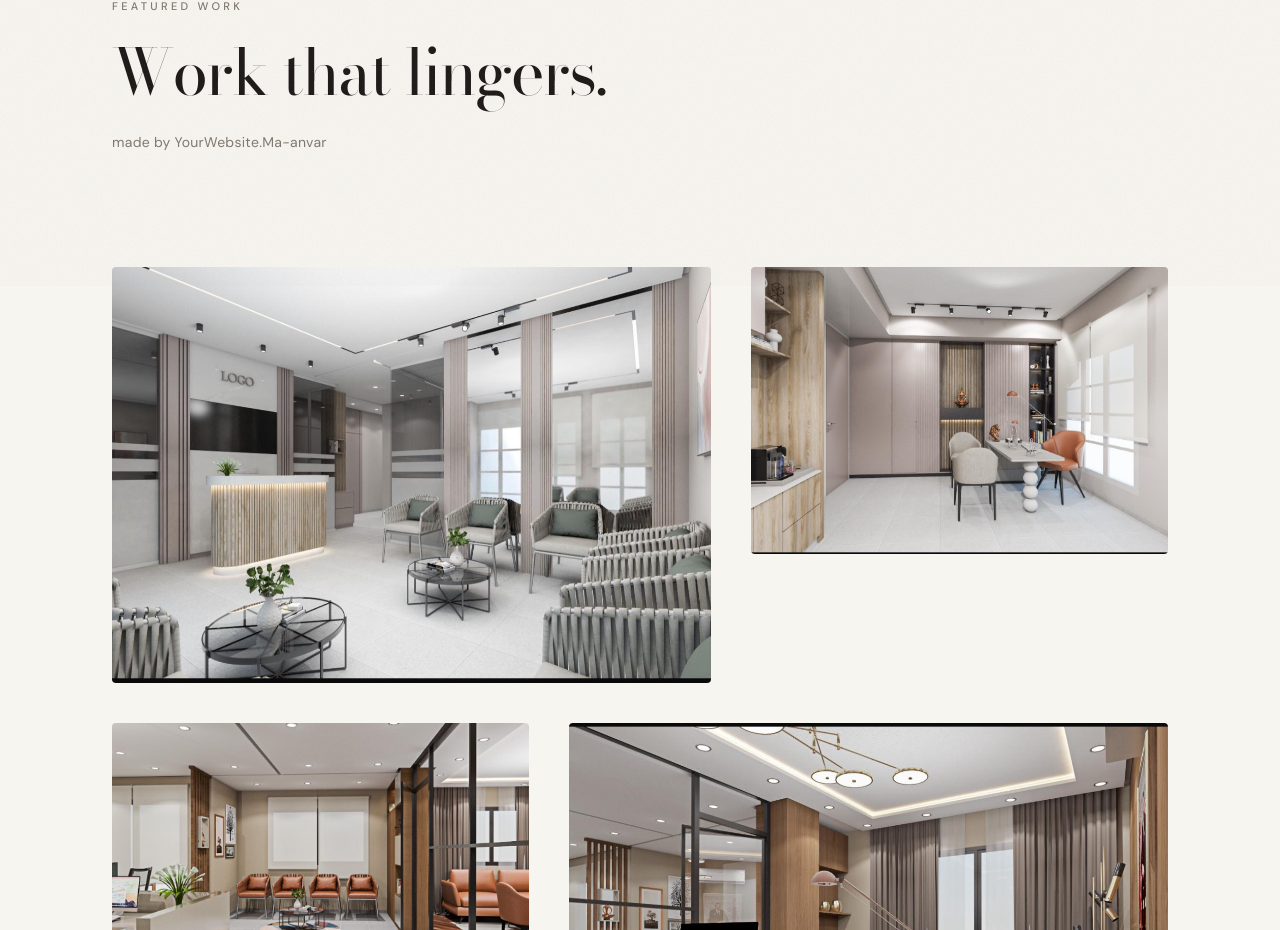
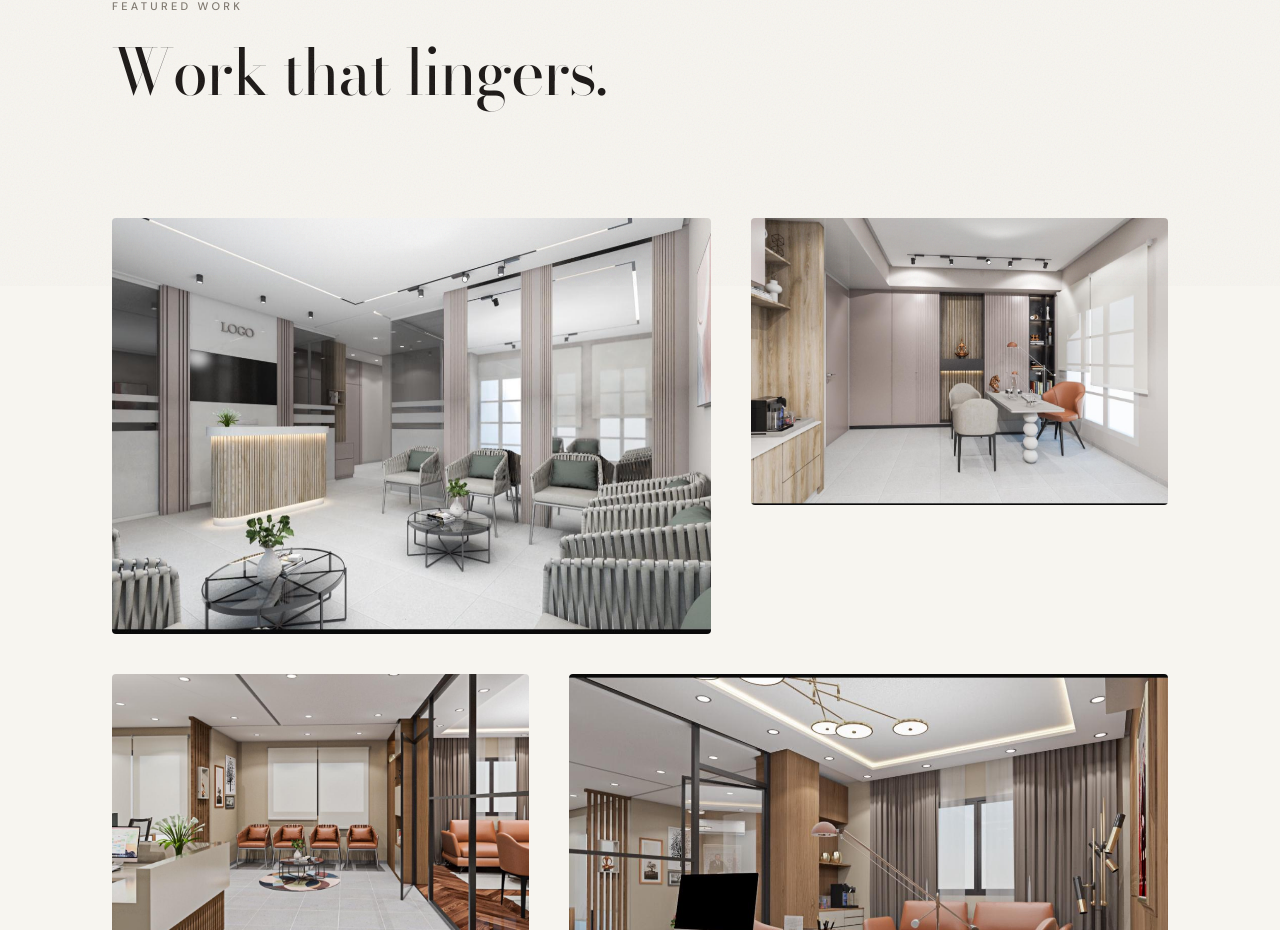
Before and after one commit to anouarmaroc2009-cmyk/yo_designe, a React (Vite) app: page / in a window 1280 px wide. Shown: the part 914-1844 px from the top of the page. Built offline with nearby package versions, Linux system fonts and the light colour scheme.

Commit message:
Remove description text from Work section

```diff
--- a/src/components/sections/Work.jsx
+++ b/src/components/sections/Work.jsx
@@ -40,14 +40,7 @@ export default function Work() {
             Work that lingers.
           </motion.h2>
 
-          <motion.p
-            initial={{ opacity: 0, y: 24 }}
-            animate={labelInView ? { opacity: 1, y: 0 } : {}}
-            transition={{ duration: 1, delay: 0.45, ease }}
-            className="mt-6 max-w-md text-sm leading-[1.8] tracking-[0.02em] text-warm"
-          >
-made by YourWebsite.Ma-anvar
-          </motion.p>
+
         </div>
 
         {/* Magazine-style asymmetric grid with parallax */}
```
